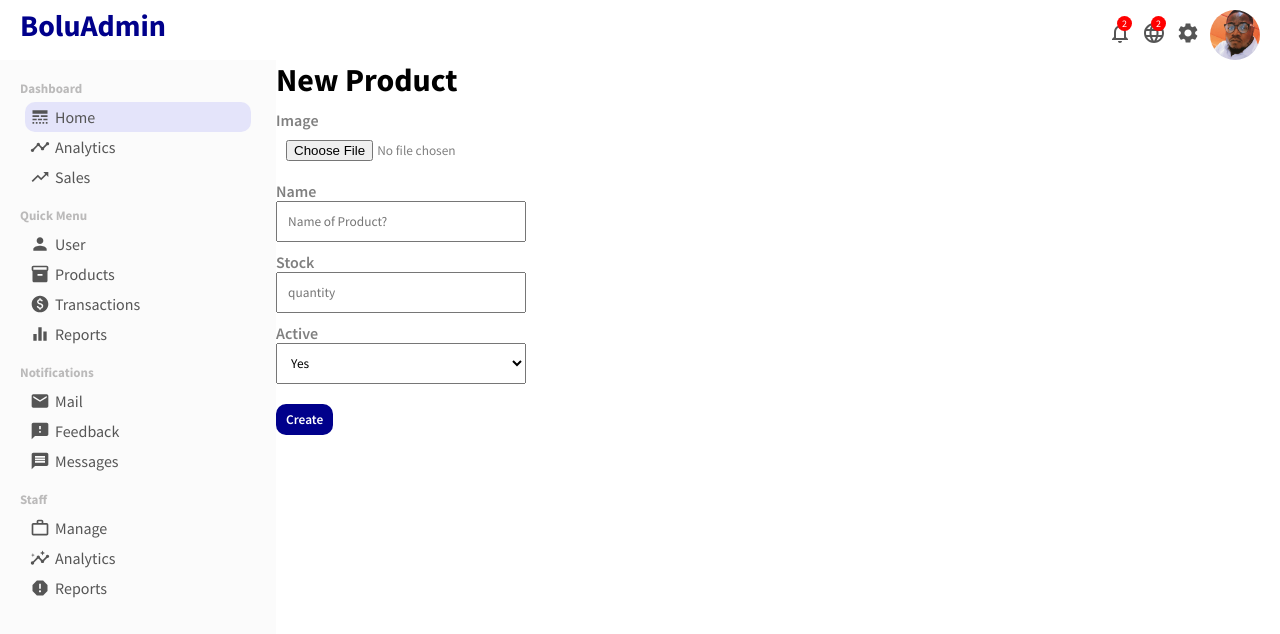
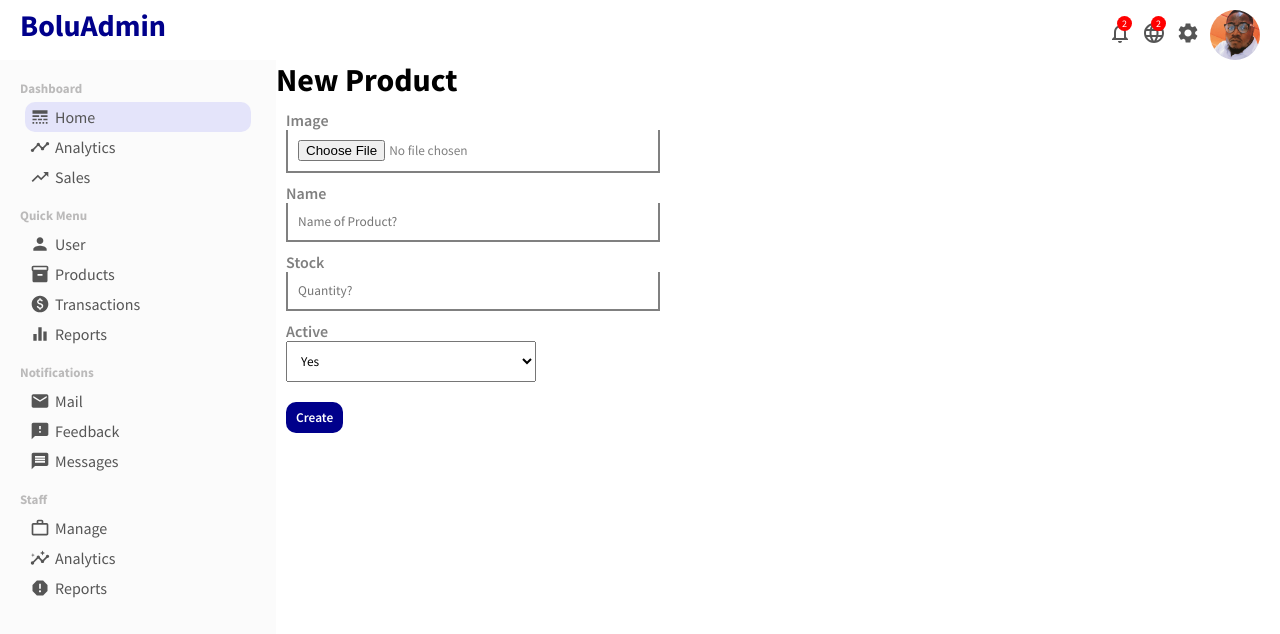
Before and after one commit to B0luwatifemi/BoluAdmin_01, a React (Create React App) app: page /newProduct in a window 1280 px wide. Shown: the top 634 px of the page. Built offline with nearby package versions, Linux system fonts and the light colour scheme.

Commit message:
final edit

```diff
--- a/src/Pages/newProduct/NewProduct.jsx
+++ b/src/Pages/newProduct/NewProduct.jsx
@@ -11,15 +11,15 @@ export default function NewProduct() {
           </div>
           <div className="addProductItem">
               <label>Name</label>
-              <input type="text" placeholder="Name of Product?" />
+              <input type="text" placeholder="Name of Product?" className="box" />
           </div>
           <div className="addProductItem">
               <label>Stock</label>
-              <input type="text" placeholder="quantity" />
+              <input type="text" placeholder="Quantity?" className="box" />
           </div>
           <div className="addProductItem">
               <label>Active</label>
-              <select name="active" id="active">
+              <select name="active" id="active" className="box">
                   <option value="yes">Yes</option>
                   <option value="no">No</option>
               </select>
--- a/src/Pages/newProduct/newProduct.css
+++ b/src/Pages/newProduct/newProduct.css
@@ -3,7 +3,8 @@
 }
 
 .addProductForm {
-    margin-top: 10px;
+    margin: 10px;
+
 }
 
 .addProductItem {
@@ -21,7 +22,13 @@
 
 .addProductItem >input{
     padding: 10px;
+    width: 350px;
+    border: none;
+    border-bottom: 2px solid grey;
+    border-right: 2px solid grey;
+    border-left: 2px solid grey;
 }
+
 
 .addProductItem > select {
     padding: 10px;
```
